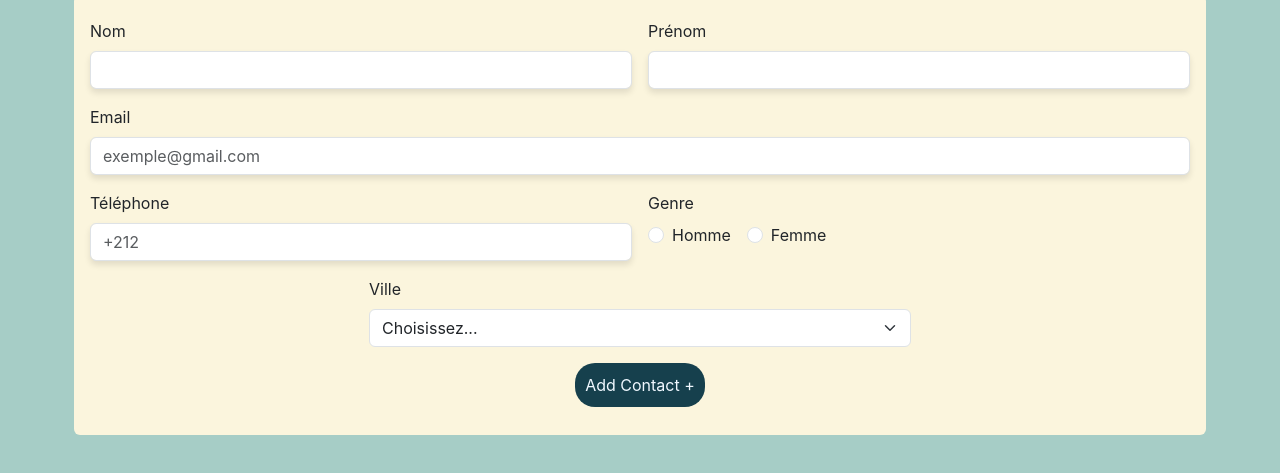
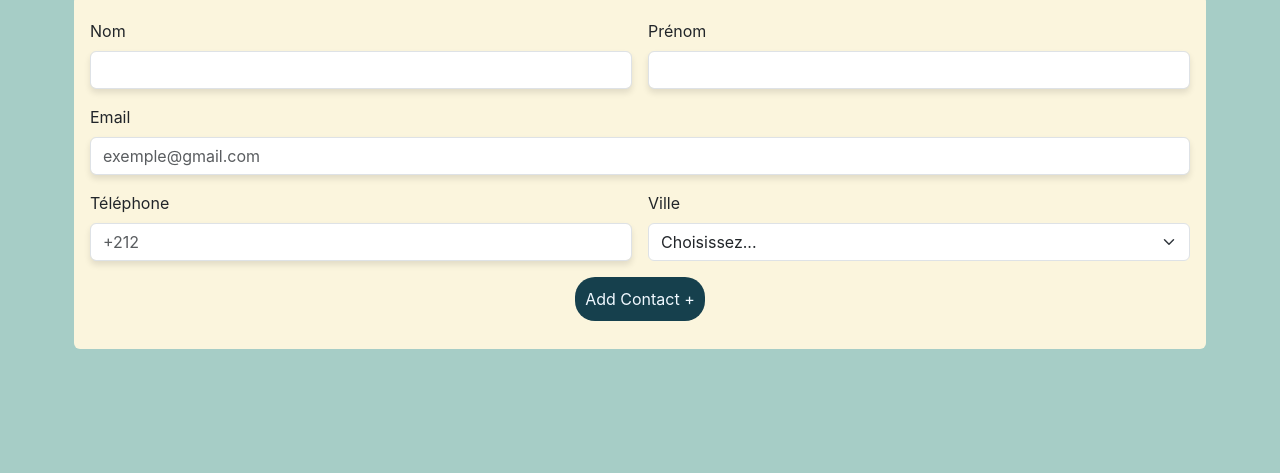
Before and after one commit to wee7zzy/Site-voyage, a plain HTML site: page index.html in a window 1280 px wide. Shown: the part 169-642 px from the top of the page. Drawn offline with nearby package versions, Linux system fonts and the light colour scheme.

Commit message:
suppression de la partie

```diff
--- a/index.html
+++ b/index.html
@@ -44,19 +44,7 @@
 
                 </div>
 
-                <div class="col-md-6">
-                    <label class="form-label">Genre</label>
-                    <div class="d-flex align-items-center">
-                        <div class="form-check me-3">
-                            <input class="form-check-input" type="radio" name="gender" id="male" value="male" required>
-                            <label class="form-check-label " for="male">Homme</label>
-                        </div>
-                        <div class="form-check">
-                            <input class="form-check-input" type="radio" name="gender" id="female" value="female" required>
-                            <label class="form-check-label" for="female">Femme</label>
-                        </div>
-                    </div>
-                </div>
+
 
                 <div class="col-md-6">
                     <label for="inputVille" class="form-label">Ville</label>
```
